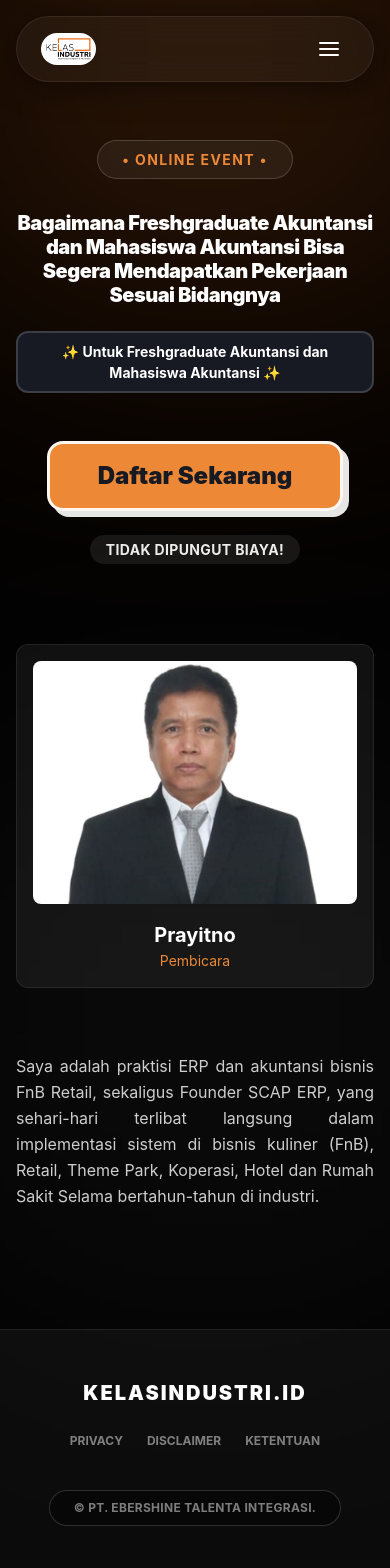
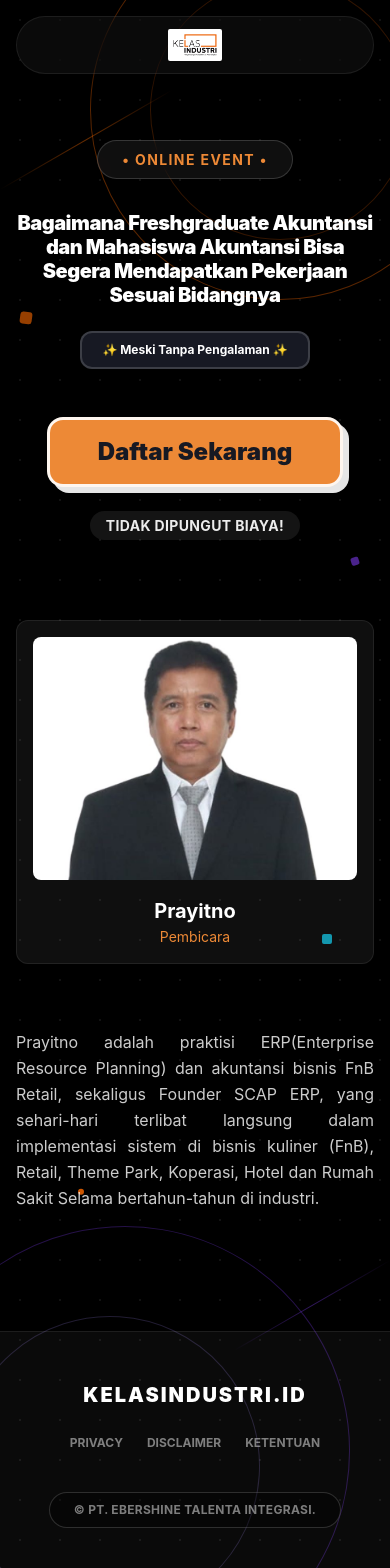
Before and after one commit to thePal5/lp-kelasindustri, a React (Vite) app: page / in a window 390 px wide. Shown: the top 1568 px of the page. Built offline with nearby package versions, Linux system fonts and the light colour scheme.

Commit message:
update :
1. mengubah copywriting
2. mengubah rounded logo
3. nonaktif hamburg icon pada tampilan mobile

```diff
--- a/src/components/Hero.jsx
+++ b/src/components/Hero.jsx
@@ -61,7 +61,7 @@ export default function Hero() {
 
           {/* Target Audience Badge rotated */}
           <Box bg="gray.900" border="2px solid" borderColor="whiteAlpha.300" color="white" px={5} py={2} rounded="xl" display="inline-block" mb={12} boxShadow="sm">
-            <Text fontSize={{ base: "sm", md: "md" }} fontWeight="bold">
+            <Text fontSize={{ base: "xs", md: "md" }} fontWeight="bold">
               ✨ {hero.targetAudience} ✨
             </Text>
           </Box>
--- a/src/components/Navbar.jsx
+++ b/src/components/Navbar.jsx
@@ -1,26 +1,7 @@
-import { Flex, Image, Link, HStack, IconButton, useDisclosure, Box, VStack } from "@chakra-ui/react";
+import { Flex, Image, Link, HStack, Box } from "@chakra-ui/react";
 import { landingData } from "../data/dummyData";
 
-// Hamburger Icon SVG
-const HamburgerIcon = () => (
-  <svg width="24" height="24" viewBox="0 0 24 24" fill="none" stroke="currentColor" strokeWidth="2" strokeLinecap="round" strokeLinejoin="round">
-    <line x1="3" y1="12" x2="21" y2="12"></line>
-    <line x1="3" y1="6" x2="21" y2="6"></line>
-    <line x1="3" y1="18" x2="21" y2="18"></line>
-  </svg>
-);
-
-// Close Icon SVG
-const CloseIcon = () => (
-  <svg width="24" height="24" viewBox="0 0 24 24" fill="none" stroke="currentColor" strokeWidth="2" strokeLinecap="round" strokeLinejoin="round">
-    <line x1="18" y1="6" x2="6" y2="18"></line>
-    <line x1="6" y1="6" x2="18" y2="18"></line>
-  </svg>
-);
-
 export default function Navbar() {
-  const { isOpen, onToggle } = useDisclosure();
-
   return (
     <Box position="fixed" w="100%" top={0} zIndex={100} p={{ base: 4, md: 6 }} display="flex" justifyContent="center">
       <Box
@@ -31,20 +12,17 @@ export default function Navbar() {
         backdropFilter="blur(24px)"
         border="1px solid"
         borderColor="whiteAlpha.200"
-        borderRadius={isOpen ? "2xl" : "full"}
+        borderRadius="full"
         px={6}
         py={3}
         boxShadow="0 4px 30px rgba(0, 0, 0, 0.5)"
-        transition="all 0.3s ease"
       >
-        <Flex justify="space-between" align="center">
-          {/* Menggunakan Gambar untuk Logo sesuai Rules */}
-          <Box bg="white" p={{ base: 1, md: 1.5 }} rounded="full" boxShadow="sm">
-             <Image src={landingData.logo} alt="Logo" h={{ base: "24px", md: "28px" }} objectFit="contain" />
+        {/* Desktop Layout */}
+        <Flex display={{ base: "none", md: "flex" }} justify="space-between" align="center">
+          <Box bg="white" p={1.5} rounded="md" boxShadow="sm">
+            <Image src={landingData.logo} alt="Logo" h="28px" objectFit="contain" />
           </Box>
-
-          {/* Desktop Navigation */}
-          <HStack spacing={8} display={{ base: "none", md: "flex" }}>
+          <HStack spacing={8}>
             {landingData.navLinks.map((link, index) => (
               <Link
                 key={index}
@@ -54,7 +32,6 @@ export default function Navbar() {
                 letterSpacing="wide"
                 textTransform="uppercase"
                 fontSize="xs"
-                position="relative"
                 _hover={{ color: "orange.400", textDecoration: "none", transform: "scale(1.05)" }}
                 transition="all 0.2s"
               >
@@ -62,46 +39,14 @@ export default function Navbar() {
               </Link>
             ))}
           </HStack>
-
-          {/* Mobile Navigation Button */}
-          <IconButton
-            display={{ base: "flex", md: "none" }}
-            onClick={onToggle}
-            icon={isOpen ? <CloseIcon /> : <HamburgerIcon />}
-            variant="ghost"
-            color="white"
-            rounded="full"
-            aria-label="Toggle Navigation"
-            _hover={{ bg: "whiteAlpha.200" }}
-          />
         </Flex>
 
-        {/* Mobile Navigation Menu */}
-        <Box display={{ base: "block", md: "none" }}>
-          {isOpen && (
-            <Box pt={4} pb={2}>
-              <VStack as="nav" spacing={4} align="center" p={2}>
-                {landingData.navLinks.map((link, index) => (
-                  <Link
-                    key={index}
-                    href={link.href}
-                    w="100%"
-                    textAlign="center"
-                    color="whiteAlpha.900"
-                    fontWeight="bold"
-                    textTransform="uppercase"
-                    letterSpacing="widest"
-                    fontSize="sm"
-                    _hover={{ color: "orange.400", textDecoration: "none" }}
-                    onClick={onToggle}
-                  >
-                    {link.label}
-                  </Link>
-                ))}
-              </VStack>
-            </Box>
-          )}
-        </Box>
+        {/* Mobile Layout — logo di tengah, tanpa hamburger */}
+        <Flex display={{ base: "flex", md: "none" }} justify="center" align="center">
+          <Box bg="white" p={1} rounded="sm" boxShadow="sm">
+            <Image src={landingData.logo} alt="Logo" h="24px" objectFit="contain" />
+          </Box>
+        </Flex>
       </Box>
     </Box>
   );
--- a/src/components/Ornaments.jsx
+++ b/src/components/Ornaments.jsx
@@ -6,32 +6,150 @@ const MotionBox = motion.create(Box);
 export default function Ornaments() {
   return (
     <Box position="absolute" top={0} left={0} w="100%" h="100%" overflow="hidden" zIndex={0} pointerEvents="none">
-      {/* Top Right Orange Glow */}
+
+      {/* === SUBTLE GRID DOT PATTERN === */}
+      <Box
+        position="absolute"
+        top={0} left={0} w="100%" h="100%"
+        opacity={0.07}
+        style={{
+          backgroundImage: "radial-gradient(circle, #ffffff 1px, transparent 1px)",
+          backgroundSize: "40px 40px",
+        }}
+      />
+
+      {/* === TOP RIGHT — Large Spinning Ring === */}
       <MotionBox
         position="absolute"
-        top="-10%"
-        right="-5%"
-        w="400px"
-        h="400px"
-        bg="orange.500"
-        filter="blur(150px)"
-        opacity={0.3}
-        animate={{ scale: [1, 1.2, 1], opacity: [0.2, 0.4, 0.2] }}
-        transition={{ duration: 8, repeat: Infinity, ease: "easeInOut" }}
+        top="-80px"
+        right="-80px"
+        w="380px"
+        h="380px"
+        border="1.5px solid"
+        borderColor="#FF6B00"
+        borderRadius="full"
+        opacity={0.35}
+        animate={{ rotate: 360 }}
+        transition={{ duration: 30, repeat: Infinity, ease: "linear" }}
       />
-      {/* Bottom Left White Glow */}
+      {/* Inner ring — top right */}
       <MotionBox
         position="absolute"
-        top="50%"
-        left="-10%"
-        w="500px"
-        h="500px"
-        bg="whiteAlpha.400"
-        filter="blur(180px)"
+        top="-20px"
+        right="-20px"
+        w="260px"
+        h="260px"
+        border="1px solid"
+        borderColor="#FF6B00"
+        borderRadius="full"
         opacity={0.2}
-        animate={{ scale: [1.2, 1, 1.2], opacity: [0.1, 0.3, 0.1] }}
-        transition={{ duration: 10, repeat: Infinity, ease: "easeInOut" }}
+        animate={{ rotate: -360 }}
+        transition={{ duration: 20, repeat: Infinity, ease: "linear" }}
       />
+
+      {/* === BOTTOM LEFT — Violet Spinning Ring === */}
+      <MotionBox
+        position="absolute"
+        bottom="-100px"
+        left="-100px"
+        w="450px"
+        h="450px"
+        border="1.5px solid"
+        borderColor="#7C3AED"
+        borderRadius="full"
+        opacity={0.3}
+        animate={{ rotate: -360 }}
+        transition={{ duration: 35, repeat: Infinity, ease: "linear" }}
+      />
+      <MotionBox
+        position="absolute"
+        bottom="-40px"
+        left="-40px"
+        w="300px"
+        h="300px"
+        border="1px solid"
+        borderColor="#A78BFA"
+        borderRadius="full"
+        opacity={0.2}
+        animate={{ rotate: 360 }}
+        transition={{ duration: 22, repeat: Infinity, ease: "linear" }}
+      />
+
+      {/* === FLOATING ACCENT SQUARES === */}
+      <MotionBox
+        position="absolute"
+        top="20%"
+        left="5%"
+        w="12px"
+        h="12px"
+        bg="#FF6B00"
+        borderRadius="3px"
+        opacity={0.7}
+        animate={{ y: [0, -18, 0], rotate: [0, 45, 0], opacity: [0.5, 1, 0.5] }}
+        transition={{ duration: 5, repeat: Infinity, ease: "easeInOut" }}
+      />
+      <MotionBox
+        position="absolute"
+        top="35%"
+        right="8%"
+        w="8px"
+        h="8px"
+        bg="#7C3AED"
+        borderRadius="2px"
+        opacity={0.6}
+        animate={{ y: [0, 14, 0], rotate: [0, -45, 0], opacity: [0.4, 0.9, 0.4] }}
+        transition={{ duration: 6, repeat: Infinity, ease: "easeInOut", delay: 1 }}
+      />
+      <MotionBox
+        position="absolute"
+        top="60%"
+        right="15%"
+        w="10px"
+        h="10px"
+        bg="#06B6D4"
+        borderRadius="2px"
+        opacity={0.55}
+        animate={{ y: [0, -12, 0], rotate: [45, 0, 45], opacity: [0.4, 0.8, 0.4] }}
+        transition={{ duration: 7, repeat: Infinity, ease: "easeInOut", delay: 2 }}
+      />
+      <MotionBox
+        position="absolute"
+        top="75%"
+        left="20%"
+        w="6px"
+        h="6px"
+        bg="#FF6B00"
+        borderRadius="full"
+        opacity={0.6}
+        animate={{ y: [0, 10, 0], opacity: [0.4, 1, 0.4] }}
+        transition={{ duration: 4, repeat: Infinity, ease: "easeInOut", delay: 0.5 }}
+      />
+
+      {/* === DIAGONAL ACCENT LINE — Top Left === */}
+      <Box
+        position="absolute"
+        top="12%"
+        left="0"
+        w="200px"
+        h="1px"
+        bg="linear-gradient(to right, transparent, #FF6B00, transparent)"
+        opacity={0.4}
+        transform="rotate(-30deg)"
+        transformOrigin="left center"
+      />
+      {/* === DIAGONAL ACCENT LINE — Bottom Right === */}
+      <Box
+        position="absolute"
+        bottom="20%"
+        right="0"
+        w="180px"
+        h="1px"
+        bg="linear-gradient(to right, transparent, #7C3AED, transparent)"
+        opacity={0.4}
+        transform="rotate(-30deg)"
+        transformOrigin="right center"
+      />
+
     </Box>
   );
 }
--- a/src/data/dummyData.js
+++ b/src/data/dummyData.js
@@ -9,7 +9,7 @@ export const landingData = {
   logo: logoImage,
   hero: {
     badge: "Online Event",
-    targetAudience: "Untuk Freshgraduate Akuntansi dan Mahasiswa Akuntansi",
+    targetAudience: "Meski Tanpa Pengalaman",
     heading: "Bagaimana Freshgraduate Akuntansi dan Mahasiswa Akuntansi Bisa Segera Mendapatkan Pekerjaan Sesuai Bidangnya",
     ctaText: "Daftar Sekarang",
     subCtaText: "Tidak Dipungut Biaya!",
@@ -18,7 +18,7 @@ export const landingData = {
     name: "Prayitno",
     role: "Pembicara",
     image: speakerImage,
-    description: "Saya adalah praktisi ERP dan akuntansi bisnis FnB  Retail, sekaligus Founder SCAP ERP, yang sehari-hari terlibat langsung dalam implementasi sistem di bisnis kuliner (FnB), Retail, Theme Park, Koperasi, Hotel dan Rumah Sakit Selama bertahun-tahun di industri.",
+    description: "Prayitno adalah praktisi ERP(Enterprise Resource Planning) dan akuntansi bisnis FnB  Retail, sekaligus Founder SCAP ERP, yang sehari-hari terlibat langsung dalam implementasi sistem di bisnis kuliner (FnB), Retail, Theme Park, Koperasi, Hotel dan Rumah Sakit Selama bertahun-tahun di industri.",
   },
   footer: {
     text: "© PT. EBERSHINE TALENTA INTEGRASI.",
```
Also changed, not shown: src/pages/Disclaimer.jsx (+5 -5 lines).
